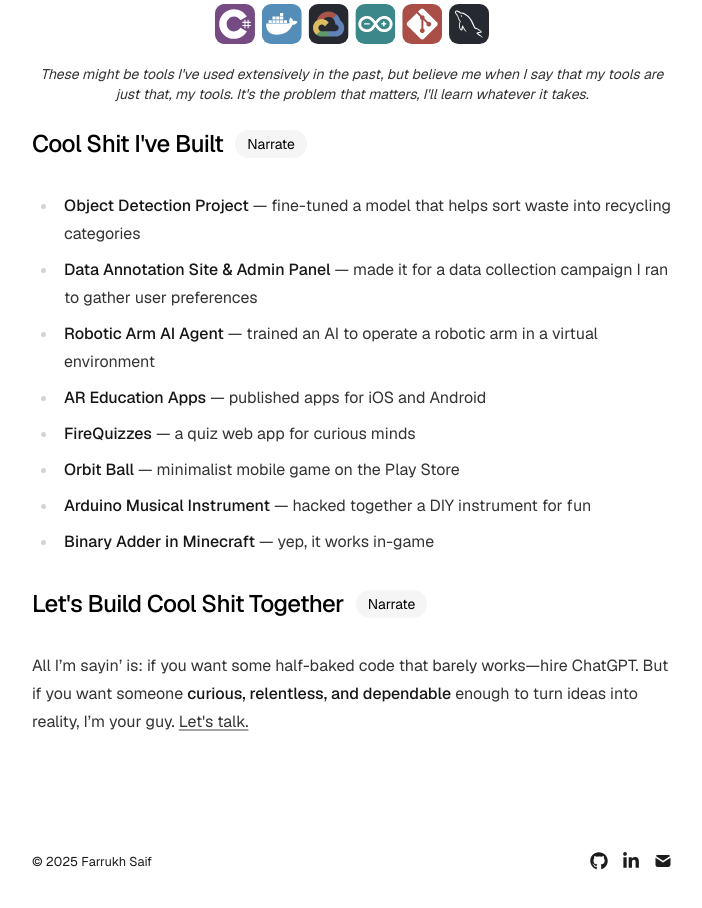
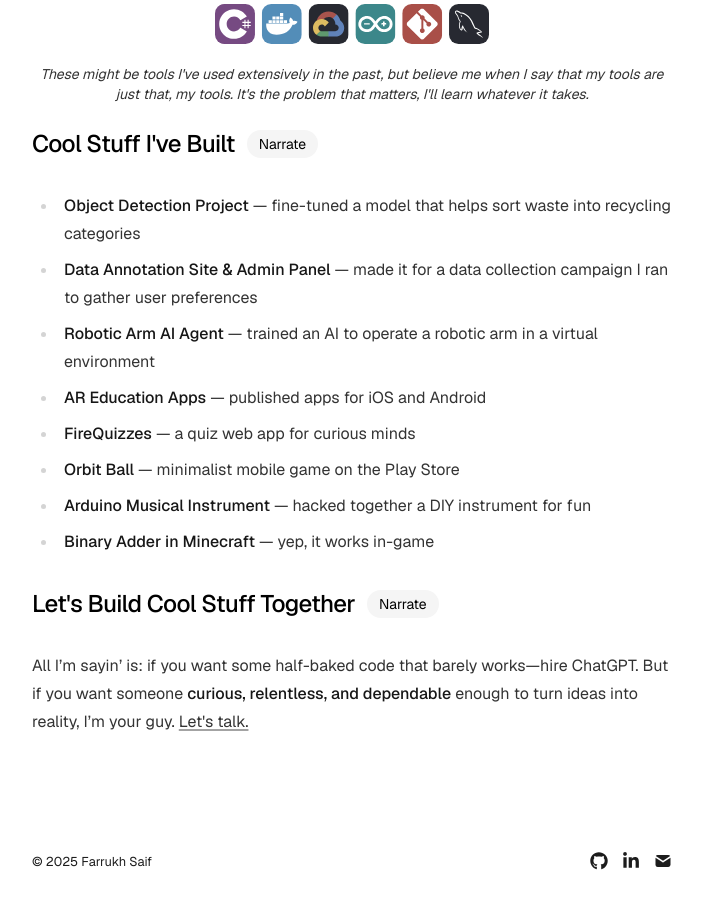
Before and after one commit to farrukh-saif/Portfolio, a Next.js app: page / in a window 1280 px wide. Shown: the part 780-1688 px from the top of the page, without its empty margins (288-990 px from the left). Built offline with nearby package versions, Linux system fonts and the light colour scheme; no server answers.

Commit message:
remove profanity

```diff
--- a/app/page.tsx
+++ b/app/page.tsx
@@ -78,7 +78,7 @@ export default function Page() {
 
       <div className="flex flex-col sm:flex-row sm:items-center gap-3 mb-8 mt-6">
         <h1 className="text-2xl font-medium tracking-tight">
-          Cool Shit I've Built
+          Cool Stuff I've Built
         </h1>
         <AudioControls
           audioName="home-page/projects.mp3"
@@ -160,7 +160,7 @@ export default function Page() {
 
       <div className="flex flex-col sm:flex-row sm:items-center gap-3 mb-8 mt-8">
         <h1 className="text-2xl font-medium tracking-tight">
-          Let's Build Cool Shit Together
+          Let's Build Cool Stuff Together
         </h1>
         <AudioControls
           audioName="home-page/lets-build.mp3"
```
